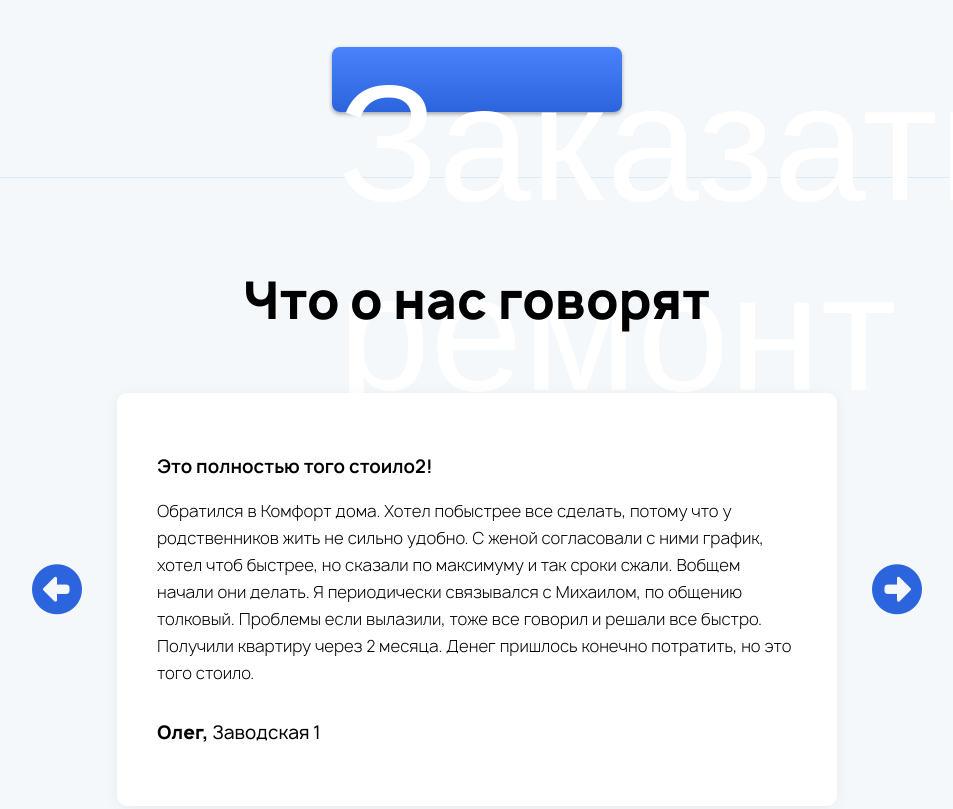
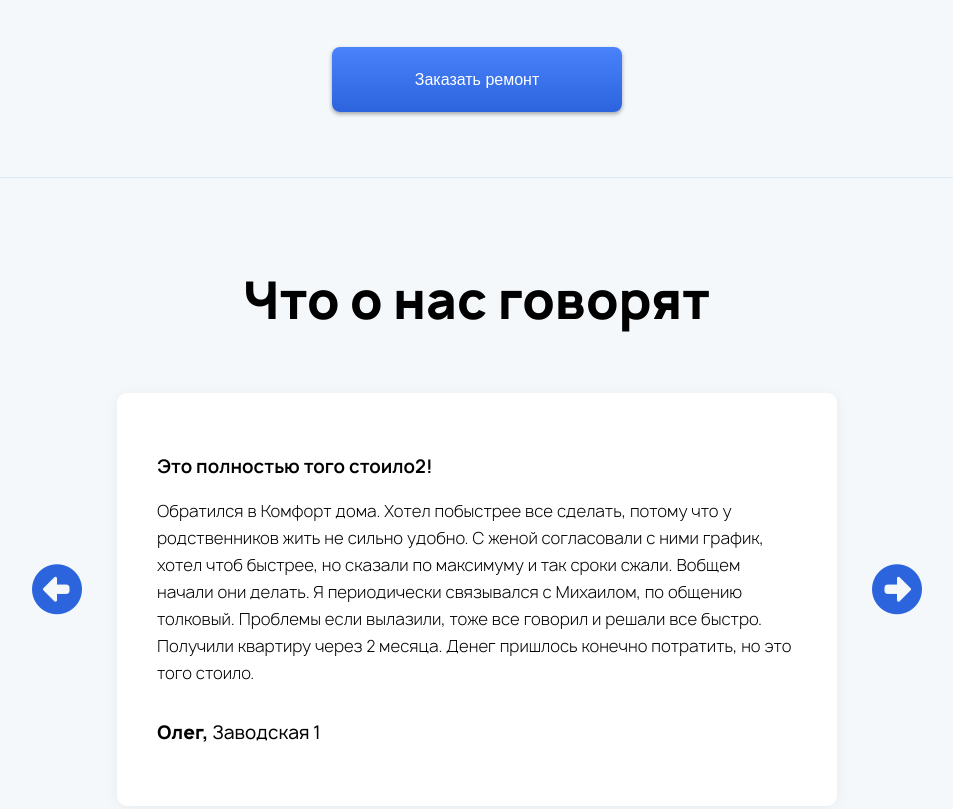
Before and after one commit to onekrag/komfort__lend, a plain HTML site: page index.html in a window 1280 px wide. Shown: the part 5358-6167 px from the top of the page, without its empty margins (163-1116 px from the left). Drawn offline with nearby package versions, Linux system fonts and the light colour scheme; files whose address does not match are found by name.

Commit message:
Update main.css

```diff
--- a/src/css/main.css
+++ b/src/css/main.css
@@ -623,7 +623,7 @@
   box-shadow: 0px 2px 4px 0 rgba(0, 0, 0, 0.35);
   border-radius: 8px;
   border: none;
-  font-size: 166px;
+  font-size: 16px;
   color: #ffff;
 }
 .portfolio__btn:hover {
```
